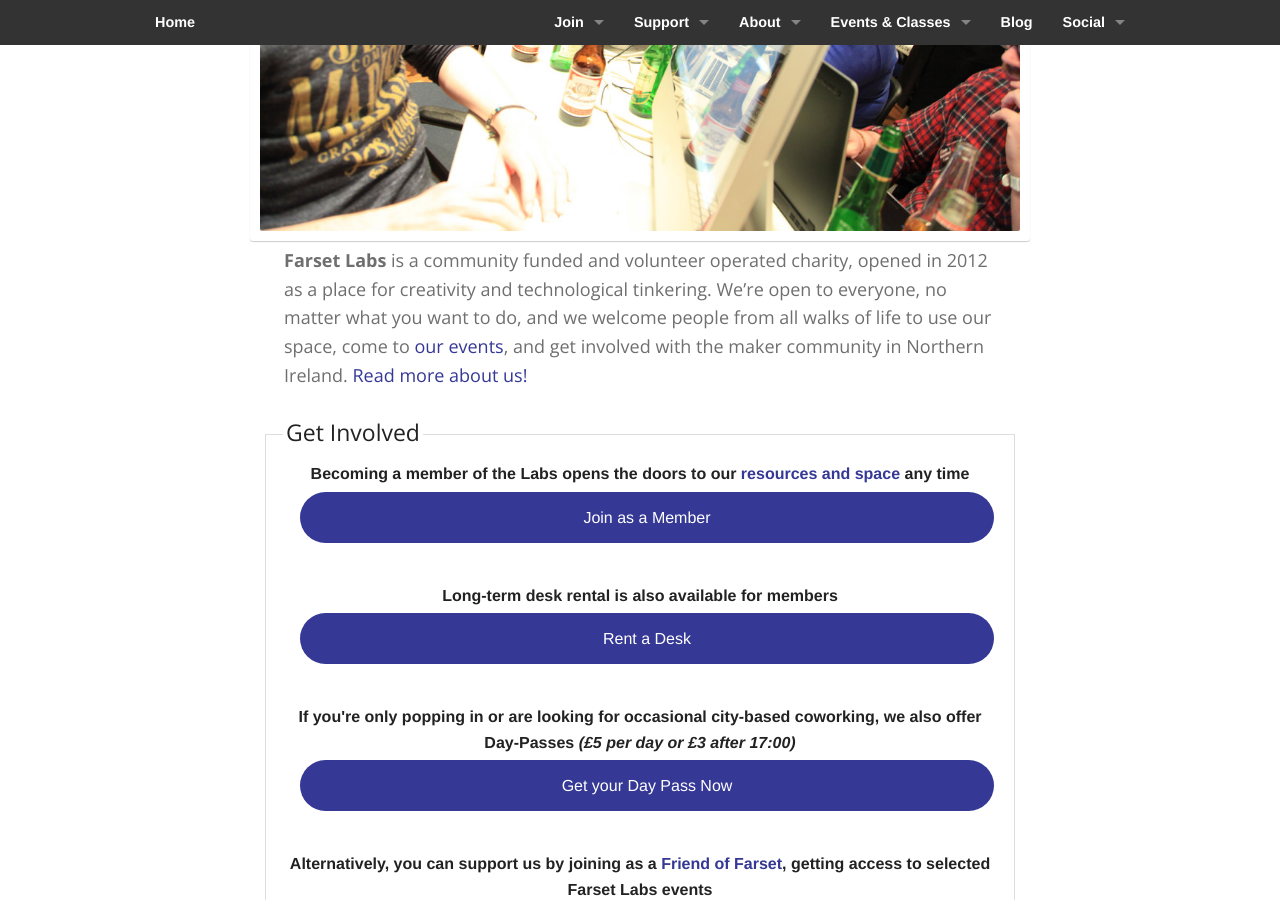
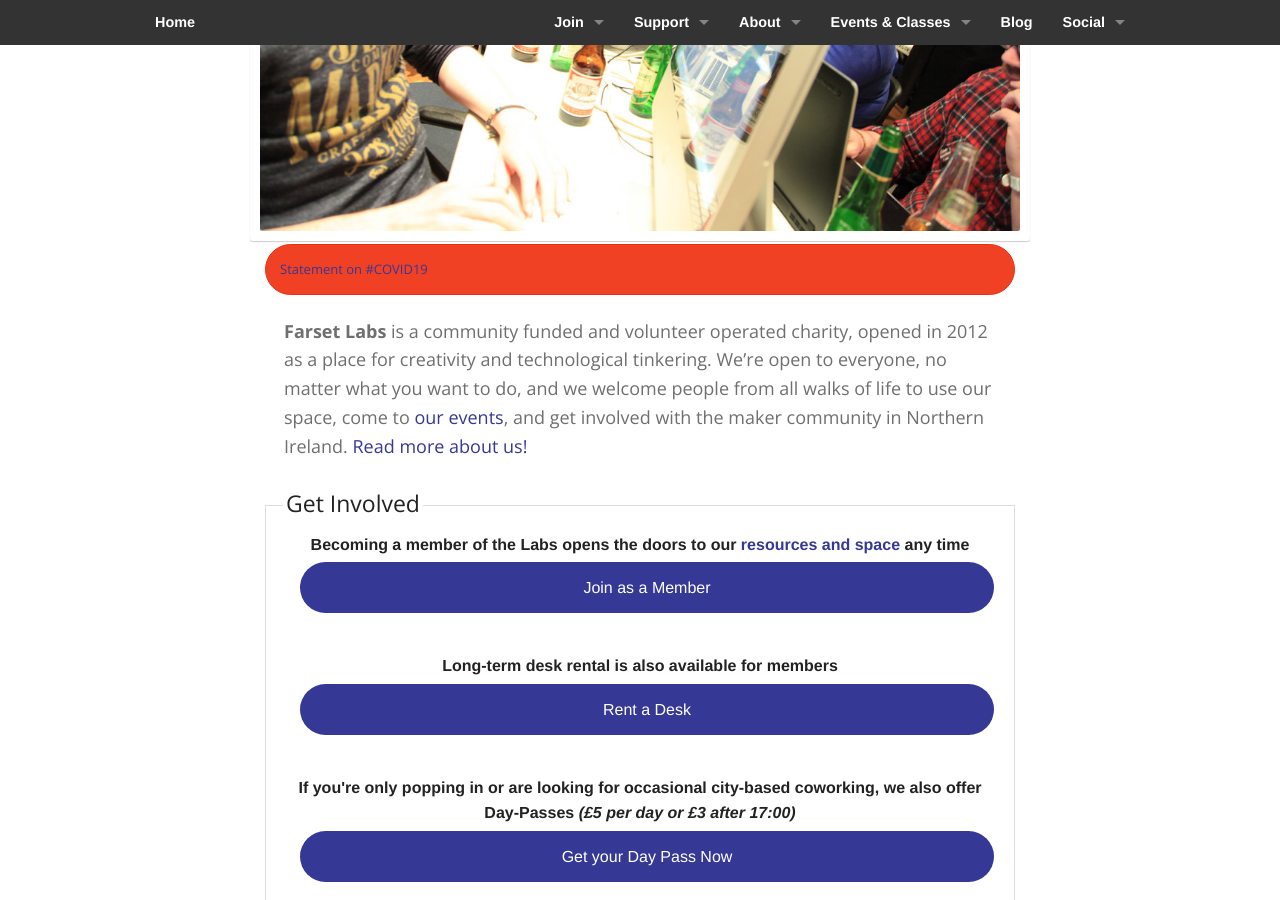
Before and after one commit to FarsetLabs/farsetlabs.github.io, a Jekyll site: the page built from index.html, in a window 1280 px wide and 900 px high, scrolled down 433 px. Built offline with Jekyll 4.4.1, drawn with Linux system fonts in a browser that asks for light colours; the list of posts is cut into pages by our own code.

Commit message:
HOTFIX Signpost to COVID19 post

```diff
--- a/index.html
+++ b/index.html
@@ -7,6 +7,11 @@
  - image: /assets/img/carousels/frontpage/slide3.jpg
 image: /assets/img/carousels/frontpage/slide1.jpg
 ---
+<h5>
+ <blockquote data-alert class="alert-box alert round">
+  <a href="https://blog.farsetlabs.org.uk/2020/03/statement-on-covid19/">Statement on #COVID19</a>
+ </blockquote>
+</h5>
 <h5>
   <blockquote class="welcome">
     <b>Farset Labs</b> is a community funded and volunteer operated charity, opened in 2012 as a place for creativity and technological tinkering. We’re open to everyone, no matter what you want to do, and we welcome people from all walks of life to use our space, come to <a href="{{site.base}}/events/">our events</a>, and get involved with the maker community in Northern Ireland.
```
